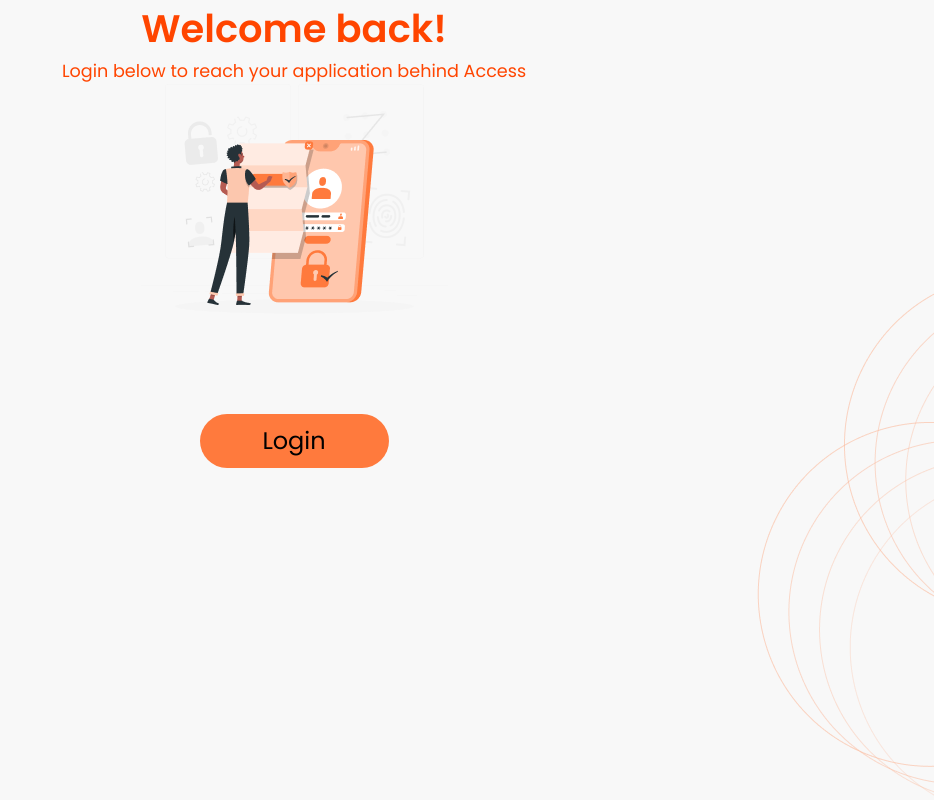
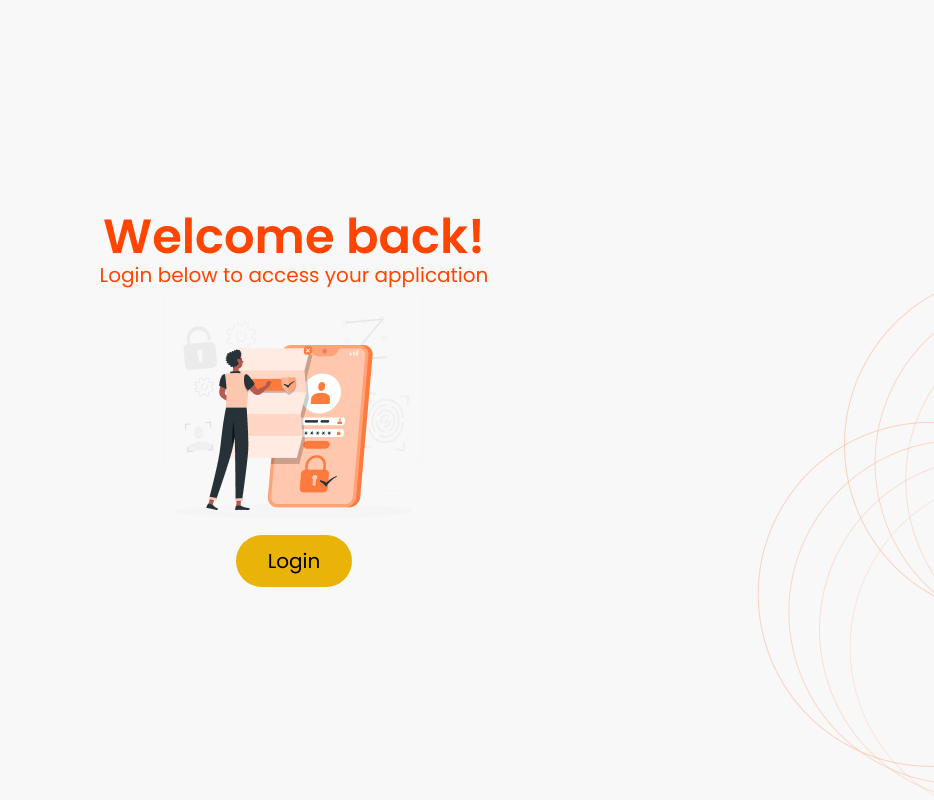
Before and after one commit to ntiwari11/BasketHunt-Dashboard, a React (Create React App) app in the folder client/: page /login in a window 1280 px wide. Shown: the whole page, without its empty margins (346-1280 px from the left). Built offline with nearby package versions, Linux system fonts and the light colour scheme.

Commit message:
Login Page  alignment fix

```diff
--- a/client/src/components/DashboardContainer/AppDashboard.jsx
+++ b/client/src/components/DashboardContainer/AppDashboard.jsx
@@ -6,7 +6,7 @@ const AppDashboard = () => {
       <div className="part_Farman">
         <div className="p1">
           <div className="orange">
-            <p>Demo app</p>
+            <p>App 1</p>
             <button className="btn">X</button>
           </div>
         </div>
@@ -14,7 +14,7 @@ const AppDashboard = () => {
       <div className="part_Farman">
         <div className="p2">
           <div className="orange">
-            <p className="p">Demo app</p>
+            <p className="p">App 2</p>
             <button className="btn">X</button>
           </div>
         </div>
@@ -22,7 +22,7 @@ const AppDashboard = () => {
       <div className="part_Farman">
         <div className="p3">
           <div className="orange">
-            <p>Demo app</p>
+            <p>App 3</p>
             <button className="btn">X</button>
           </div>
         </div>
--- a/client/src/components/DashboardContainer/DashboardCards.jsx
+++ b/client/src/components/DashboardContainer/DashboardCards.jsx
@@ -1,4 +1,4 @@
-import React from "react";
+import React, { useState } from "react";
 import "./Styles/DashboardCards.css";
 import { useNavigate } from "react-router-dom";
 const DashboardCards = () => {
@@ -17,11 +17,12 @@ const DashboardCards = () => {
   const openApp = () => {
     navigate("/appdashboard");
   };
+
   return (
-    <div onClick={openApp} className="body-middle  ">
+    <div className="body-middle  ">
       <div className="card-grid ">
         {cardsData.map((card) => (
-          <div className="card cursor-pointer" key={card.id}>
+          <div onClick={openApp} className="card cursor-pointer" key={card.id}>
             <h2>{card.title}</h2>
             <p>{card.content}</p>
           </div>
--- a/client/src/components/LoginComponent/Login.jsx
+++ b/client/src/components/LoginComponent/Login.jsx
@@ -1,21 +1,50 @@
 import React from "react";
-// import circle_image from "./circle image.png";
-import "../DashboardContainer/Styles/Login.css";
+import { useNavigate } from "react-router-dom";
+// import "../DashboardContainer/Styles/Login.css";
 const Login = () => {
+  const navigate = useNavigate();
+
+  // Navigate to dashboard function
+  const navigateToDashboard = () => {
+    navigate("/dashboard");
+  };
   return (
-    <div className="App_Farman">
-      <header className="App-header_Farman">
-        <p className="p1_Farman">Welcome back!</p>
-        <p className="p2_Farman">
-          Login below to reach your application behind Access
+    // <div className="App_Farman">
+    //   <header className="App-header_Farman">
+    //     <p className="p1_Farman">Welcome back!</p>
+    //     <p className="p2_Farman">
+    //       Login below to reach your application behind Access
+    //     </p>
+    //     <section className="sec_Farman">
+    //       <img src="./image.png" alt="img" />
+    //       <button className="btn_Farman">
+    //         <a href="/dashboard">Login</a>
+    //       </button>
+    //     </section>
+    //     <img className="low_Farman" src="./circle image.png" alt="img" />
+    //   </header>
+    // </div>
+
+    <div className="min-h-screen flex items-center justify-center flex-col">
+      <header className="text-center">
+        <p className="font-semibold text-5xl">Welcome back!</p>
+        <p className="text-xl font-normal">
+          Login below to access your application
         </p>
-        <section className="sec_Farman">
+        <section className="flex flex-col items-center">
           <img src="./image.png" alt="img" />
-          <button className="btn_Farman">
-            <a href="/dashboard">Login</a>
+          <button
+            onClick={navigateToDashboard}
+            className="mt-4 px-8 py-3 bg-yellow-500 rounded-full text-xl text-black no-underline hover:bg-yellow-600"
+          >
+            Login
           </button>
         </section>
-        <img className="low_Farman" src="./circle image.png" alt="img" />
+        <img
+          className="absolute right-0 bottom-0"
+          src="./circle image.png"
+          alt="img"
+        />
       </header>
     </div>
   );
```
